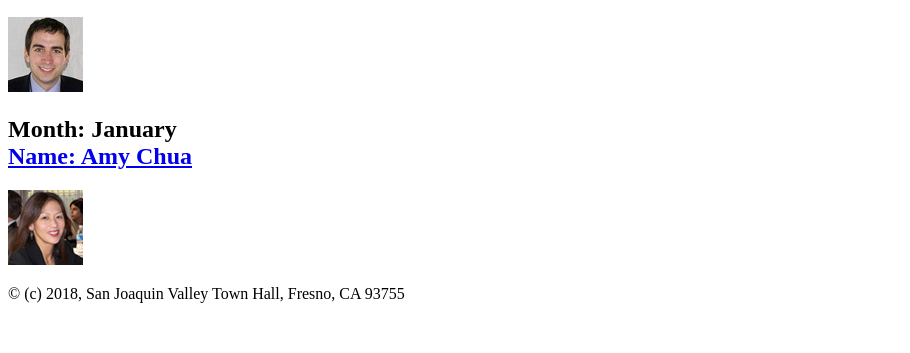
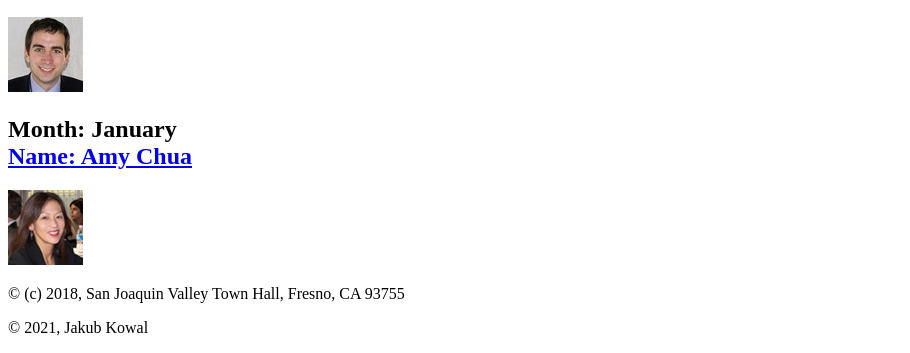
Before and after one commit to Jkowal012/A08, a plain HTML site: page index.html in a window 1280 px wide. Shown: the part 752-1105 px from the top of the page, without its empty margins (0-910 px from the left). Before the commit the page ends 1071 px from the top, so only its background shows below. Drawn offline with Linux system fonts and the light colour scheme.

Commit message:
Update index.html

```diff
--- a/index.html
+++ b/index.html
@@ -37,6 +37,7 @@
 	</main>
 	<footer>
 		 <p>&copy; (c) 2018, San Joaquin Valley Town Hall, Fresno, CA 93755 </p>
+		<p>&copy 2021, Jakub Kowal</p>
 	</footer>
 </body>
 </html>
```
